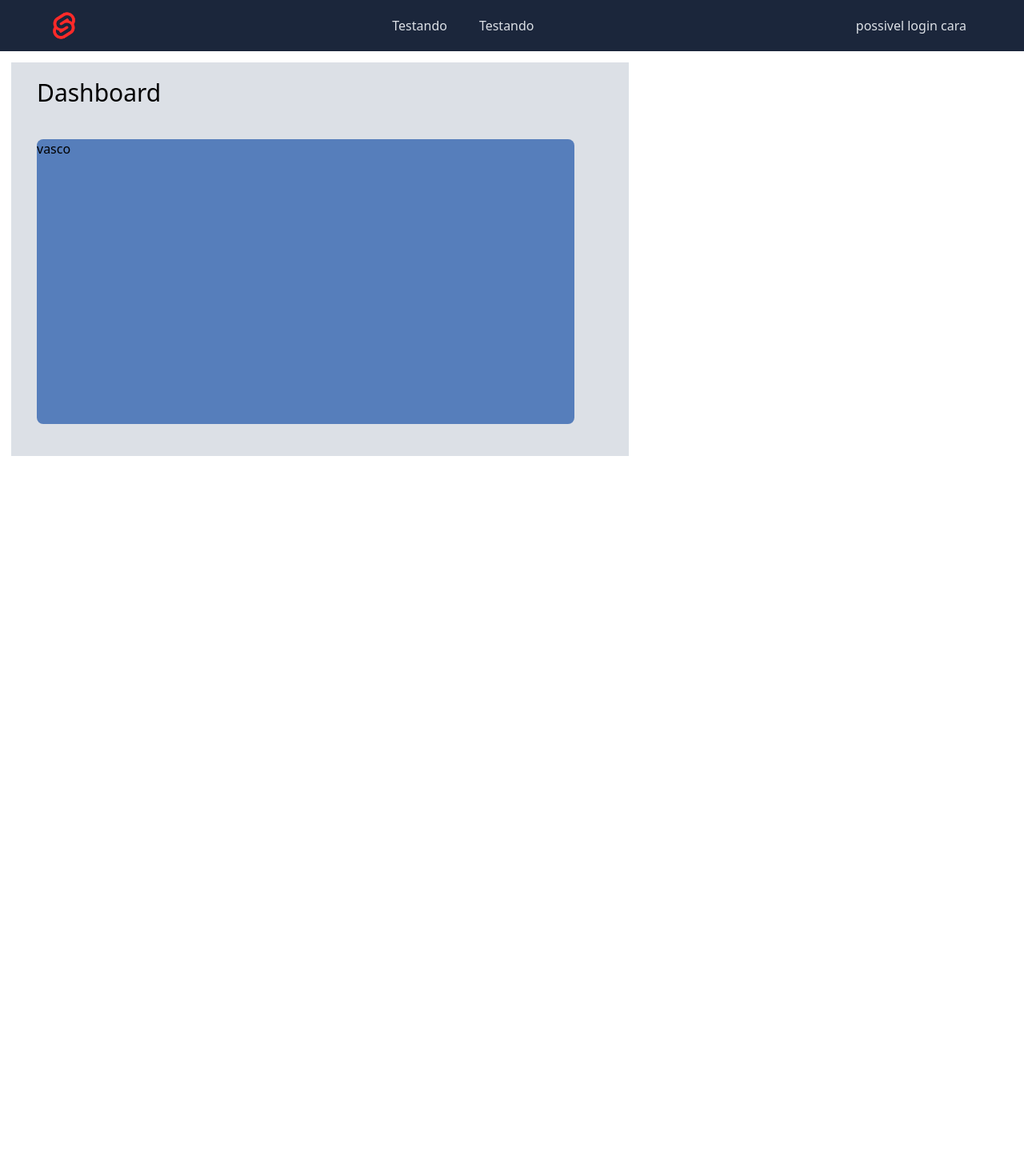
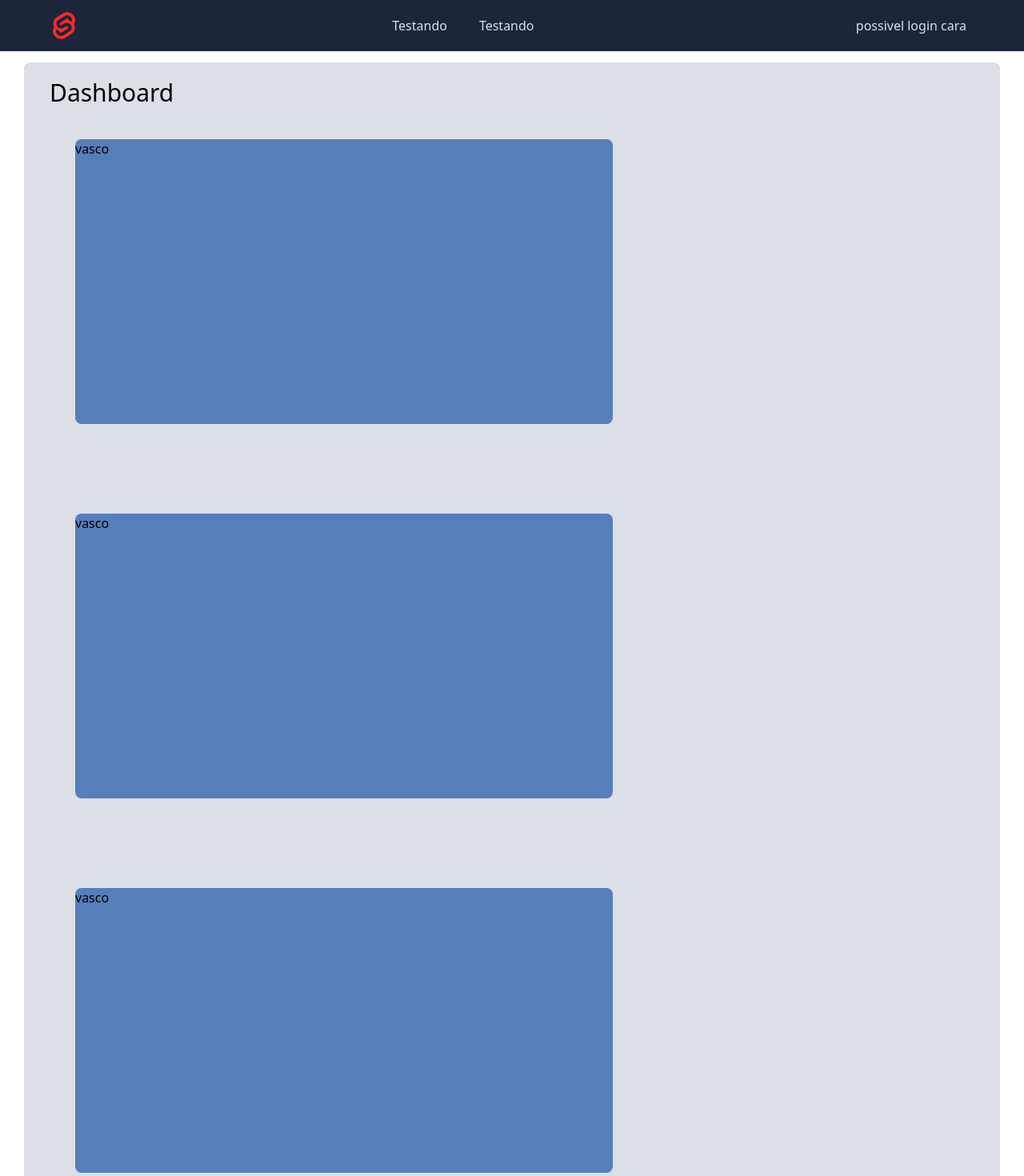
Before and after one commit to TioMiranha/MyWebSite, a SvelteKit app: page / in a window 1280 px wide. Shown: the top 1470 px of the page at 80% size. Before the commit the page ends 800 px from the top, so only its background shows below. Built offline with nearby package versions, Linux system fonts and the light colour scheme.

Commit message:
Enviando modificações

```diff
--- a/src/components/Container/Container.svelte
+++ b/src/components/Container/Container.svelte
@@ -2,8 +2,8 @@
 	let { children } = $props();
 </script>
 
-<div class="m-0 max-w-lvh">
-	<div class=" m-3.5">
+<div class=" mx-auto w-full sm:px-2 lg:px-4">
+	<div class="m-3.5">
 		{@render children()}
 	</div>
 </div>
--- a/src/components/Dashboard/Dashboard.svelte
+++ b/src/components/Dashboard/Dashboard.svelte
@@ -1,16 +1,33 @@
 <script lang="ts">
 </script>
 
-<section class=" bg-[#dce0e6]">
+<section class=" rounded-lg bg-[#dce0e6]">
 	<div class="flex items-center sm:px-6 lg:px-8">
 		<div class=" rounded-lg">
 			<div class="mt-5 font-medium sm:text-2xl lg:text-3xl">
 				<h1>Dashboard</h1>
 			</div>
-			<div
-				class="mt-10 mb-10 rounded-lg bg-[#567ebb] transition duration-300 ease-in-out hover:bg-[#2b4c7e] sm:h-50 sm:w-3xs lg:h-89 lg:w-2xl"
-			>
-				vasco
+			<div class="flex flex-wrap justify-between sm:gap-6 sm:px-6 lg:gap-8 lg:px-8">
+				<div
+					class="mt-10 mb-10 rounded-lg bg-[#567ebb] transition duration-300 ease-in-out hover:bg-[#2b4c7e] sm:h-50 sm:w-3xl lg:h-89 lg:w-2xl"
+				>
+					vasco
+				</div>
+				<div
+					class="mt-10 mb-10 rounded-lg bg-[#567ebb] transition duration-300 ease-in-out hover:bg-[#2b4c7e] sm:h-50 sm:w-3xl lg:h-89 lg:w-2xl"
+				>
+					vasco
+				</div>
+				<div
+					class="mt-10 mb-10 rounded-lg bg-[#567ebb] transition duration-300 ease-in-out hover:bg-[#2b4c7e] sm:h-50 sm:w-3xl lg:h-89 lg:w-2xl"
+				>
+					vasco
+				</div>
+				<div
+					class="mt-10 mb-10 rounded-lg bg-[#567ebb] transition duration-300 ease-in-out hover:bg-[#2b4c7e] sm:h-50 sm:w-3xl lg:h-89 lg:w-2xl"
+				>
+					vasco
+				</div>
 			</div>
 		</div>
 	</div>
```
